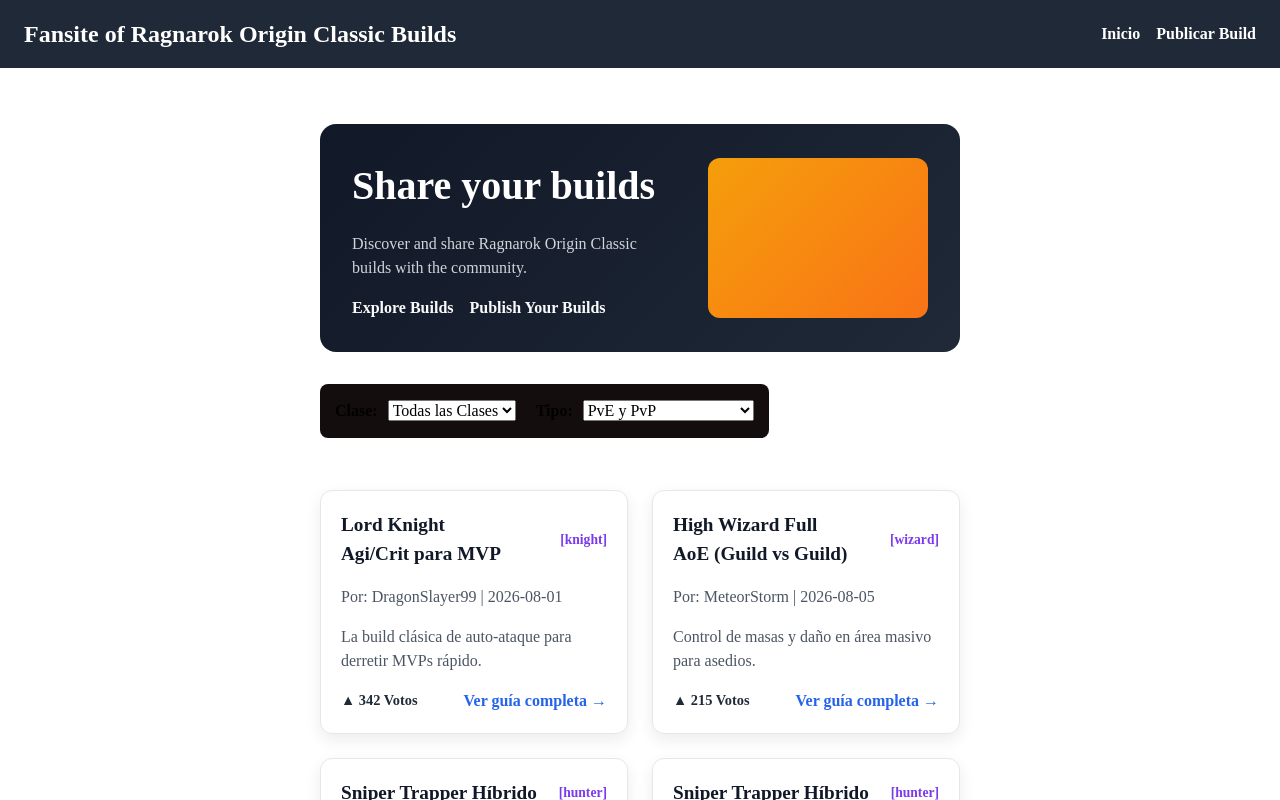
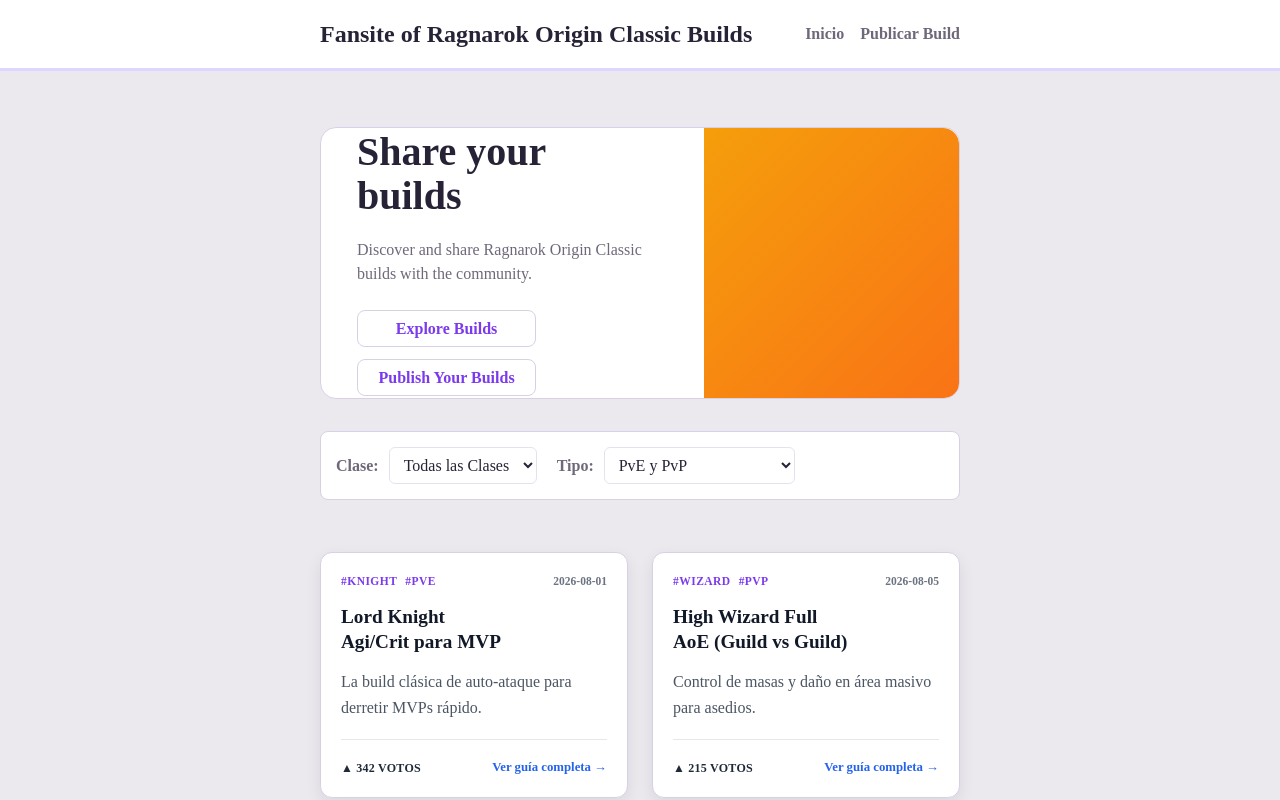
Before and after one commit to matiasSonoda/roocbuilds, a React (Vite) app: page / in a window 1280 px wide. Shown: the top 800 px of the page. Built offline with nearby package versions, Linux system fonts and the light colour scheme.

Commit message:
agrego estilizacion css a la pagina principal

```diff
--- a/src/App.css
+++ b/src/App.css
@@ -74,9 +74,9 @@
 
 .site-footer {
   padding: 1rem 1.25rem;
-  border-top: 1px solid #000;
-  background: #111827;
-  color: #fff;
+  border-top: 0.2rem solid #DDD6FE;
+  background: #FFFFFF;
+  color: #6F687Aff;
   text-align: center;
   width: 100%;
 }
--- a/src/components/builds/BuildCard.jsx
+++ b/src/components/builds/BuildCard.jsx
@@ -1,16 +1,28 @@
 import { Link } from 'react-router-dom';
 import styles from './BuildCard.module.css';
+
+const formatTag = (value) => {
+  if (!value) return '';
+  return `#${value
+    .replace(/-/g, ' ')
+    .replace(/\b\w/g, (char) => char.toUpperCase())}`;
+};
 
 export function BuildCard({ build }) {
   return (
     <article className={styles.card}>
-      <div className={styles.cardHeader}>
-        <h3 className={styles.cardTitle}>{build.title}</h3>
-        <span className={styles.cardClass}>[{build.jobClass}]</span>
+      <div className={styles.cardTopRow}>
+        <div className={styles.cardTags}>
+          <span className={styles.cardTag}>{formatTag(build.jobClass)}</span>
+          <span className={styles.cardTag}>{formatTag(build.buildType)}</span>
+        </div>
+        <span className={styles.cardDate}>{build.createdAt}</span>
       </div>
 
-      <p className={styles.cardMeta}>Por: {build.author} | {build.createdAt}</p>
+      <h3 className={styles.cardTitle}>{build.title}</h3>
       <p className={styles.cardDescription}>{build.description}</p>
+
+      <div className={styles.cardDivider} />
 
       <div className={styles.cardFooter}>
         <span className={styles.cardVotes}>▲ {build.votes} Votos</span>
--- a/src/components/builds/BuildCard.module.css
+++ b/src/components/builds/BuildCard.module.css
@@ -1,42 +1,66 @@
 .card {
   display: flex;
   flex-direction: column;
-  justify-content: space-between;
-  gap: 1rem;
+  justify-content: flex-start;
+  gap: 0.9rem;
   flex: 1 1 calc(33.333% - 1.5rem);
   min-width: 260px;
   max-width: 100%;
   padding: 1.25rem;
-  border: 1px solid #e5e7eb;
+  border: 1.5px solid #D8D0E5;
   border-radius: 12px;
   background: #ffffff;
   box-shadow: 0 6px 16px rgba(15, 23, 42, 0.08);
 }
 
-.cardHeader {
+.cardTopRow {
   display: flex;
   align-items: center;
   justify-content: space-between;
   gap: 0.75rem;
 }
 
+.cardTags {
+  display: flex;
+  align-items: center;
+  gap: 0.5rem;
+  flex-wrap: wrap;
+}
+
+.cardTag {
+  font-size: 0.72rem;
+  line-height: 1;
+  color: #7c3aed;
+  font-weight: 800;
+  letter-spacing: 0.04em;
+  text-transform: uppercase;
+}
+
+.cardDate {
+  font-size: 0.72rem;
+  color: #6b7280;
+  font-weight: 700;
+  white-space: nowrap;
+}
+
 .cardTitle {
   margin: 0;
   font-size: 1.2rem;
   color: #111827;
+  line-height: 1.3;
 }
 
-.cardClass {
-  font-size: 0.85rem;
-  color: #7c3aed;
-  font-weight: 700;
-}
-
-.cardMeta,
 .cardDescription {
   margin: 0;
   color: #4b5563;
-  line-height: 1.5;
+  line-height: 1.6;
+}
+
+.cardDivider {
+  width: 100%;
+  height: 1px;
+  background: #E5E7EB;
+  margin: 0.25rem 0;
 }
 
 .cardFooter {
@@ -48,15 +72,18 @@
 }
 
 .cardVotes {
-  font-size: 0.9rem;
+  font-size: 0.75rem;
   color: #1f2937;
-  font-weight: 700;
+  font-weight: 800;
+  letter-spacing: 0.02em;
+  text-transform: uppercase;
 }
 
 .cardLink {
   color: #2563eb;
   text-decoration: none;
-  font-weight: 600;
+  font-weight: 700;
+  font-size: 0.8rem;
 }
 
 .cardLink:hover {
--- a/src/components/builds/ClassFilter.jsx
+++ b/src/components/builds/ClassFilter.jsx
@@ -1,3 +1,5 @@
+import styles from './ClassFilter.module.css';
+
 export function ClassFilter({
   selectedClass,
   onClassChange,
@@ -5,23 +7,15 @@
   onTypeChange
 }) {
   return (
-    <section
-      style={{
-        display: 'flex',
-        gap: '20px',
-        padding: '15px',
-        backgroundColor: '#140d0d',
-        borderRadius: '8px',
-        marginBottom: '20px'
-      }}
-    >
+    <section className={styles.filterContainer}>
       {/* Filtro por Clase */}
-      <div>
-        <label htmlFor="jobClassFilter" style={{ fontWeight: 'bold', marginRight: '10px' }}>Clase:</label>
+      <div className={styles.optionJobClass}>
+        <label htmlFor="jobClassFilter" className={styles.label}>Clase:</label>
         <select
           id="jobClassFilter"
           value={selectedClass}
           onChange={(e) => onClassChange(e.target.value)}
+          className={styles.select}
         >
           <option value="all">Todas las Clases</option>
           <option value="knight">Knight</option>
@@ -34,12 +28,13 @@
       </div>
 
       {/* Filtro por Tipo de Juego */}
-      <div>
-        <label htmlFor="typeFilter" style={{ fontWeight: 'bold', marginRight: '10px' }}>Tipo:</label>
+      <div className={styles.optionBuildType}>
+        <label htmlFor="typeFilter" className={styles.label}>Tipo:</label>
         <select
           id="typeFilter"
           value={selectedType}
           onChange={(e) => onTypeChange(e.target.value)}
+          className={styles.select}
         >
           <option value="all">PvE y PvP</option>
           <option value="pve">PvE (Monstruos/MVP)</option>
--- /dev/null
+++ b/src/components/builds/ClassFilter.module.css
@@ -0,0 +1,31 @@
+.filterContainer {
+    display: flex;
+    justify-content: flex-start;
+    gap: 20px;
+    width: 100%;
+    padding: 15px;
+    background-color: #FFFFFF;
+    border: 1.5px solid #D8D0E5;
+    border-radius: 8px;
+    margin-bottom: 20px;
+}
+
+.optionJobClass,
+.optionBuildType {
+    display: flex;
+    align-items: center;
+    gap: 10px;
+}
+
+.label {
+    color: #6F687A;
+    font-weight: 600;
+}
+
+.select {
+    padding: 8px 10px;
+    border-radius: 6px;
+    border: 1px solid #E7E1EF;
+    background-color: #FFFFFF;
+    color: #272236;
+}
--- a/src/components/layouts/Banner.jsx
+++ b/src/components/layouts/Banner.jsx
@@ -1,4 +1,4 @@
-import styles from './banner.module.css';
+import styles from './Banner.module.css';
 
 export function Banner() {
     return (
--- a/src/components/layouts/Banner.module.css
+++ b/src/components/layouts/Banner.module.css
@@ -1,41 +1,65 @@
 .banner-container {
     display: flex;
-    align-items: center;
-    justify-content: space-between;
-    gap: 2rem;
-    padding: 2rem;
-    background: linear-gradient(135deg, #111827, #1f2937);
+    align-items: stretch;
+    gap: 1.25rem;
+    height: 17rem;
+    width: 100%;
+    padding: 0rem;
+    border: 1.1px solid #D8D0E5;
+    background: #FFF;
     color: white;
-    border-radius: 16px;
+    border-radius: 1rem;
+    overflow: hidden;
+    box-sizing: border-box;
 }
 
 .banner-info {
     display: flex;
     flex-direction: column;
-    gap: 1rem;
-    flex: 1;
+    flex: 1 1 60%;
+    min-width: 0;
+    padding: 2.25rem 2rem 2.25rem 2.25rem;
+    gap: 1.25rem;
+    align-items: flex-start;
+    justify-content: center;
 }
 
 .banner-title {
     margin: 0;
+    color: #272236;
     font-size: 2.5rem;
+    line-height: 1.1;
 }
 
 .banner-description {
+    margin: 0;
     font-size: 1rem;
-    color: #d1d5db;
+    color: #6F687A;
+    line-height: 1.5;
 }
 
 .banner-nav {
     display: flex;
-    gap: 1rem;
+    align-items: center;
+    gap: 0.75rem;
     flex-wrap: wrap;
+    margin-top: 0.25rem;
 }
 
 .nav-a {
-    color: #f9fafb;
+    color: #7C3AED;
+    width: 11.2rem;
+    height: 2.3125rem;
+    display: flex;
+    padding: 0.625rem 1.25rem;
+    background-color: #FFFFFF;
+    border: 1.5px solid #D8D0E5;
+    justify-content: center;
+    align-items: center;
     text-decoration: none;
     font-weight: 600;
+    border-radius: 0.5rem;
+
 }
 
 .nav-a:hover {
@@ -43,8 +67,9 @@
 }
 
 .banner-ad {
-    width: 220px;
-    height: 160px;
-    border-radius: 12px;
+    flex: 0 0 40%;
+    height: 100%;
+    min-height: 17rem;
+    border-radius: 0 1rem 1rem 0;
     background: linear-gradient(135deg, #f59e0b, #f97316);
 }
--- a/src/components/layouts/Header.module.css
+++ b/src/components/layouts/Header.module.css
@@ -3,9 +3,10 @@
   align-items: center;
   justify-content: space-between;
   gap: 1rem;
-  padding: 1rem 1.5rem;
-  background: #1f2937;
-  color: #fff;
+  padding: 1rem 20rem;
+  background: #FFFFFF;
+  border-bottom: 0.2rem solid #DDD6FE;
+  color: #272236;
 }
 
 .header-title {
@@ -20,7 +21,7 @@
 }
 
 .header-link {
-  color: #fff;
+  color: #6F687A;
   text-decoration: none;
   font-weight: 600;
 }
--- a/src/pages/Home.module.css
+++ b/src/pages/Home.module.css
@@ -1,4 +1,5 @@
 .home-container {
+    background-color: #ebe9ee;
     display: flex;
     min-height: 60.375rem;
     padding: 3.5rem 20em 7.5rem 20rem;
```
